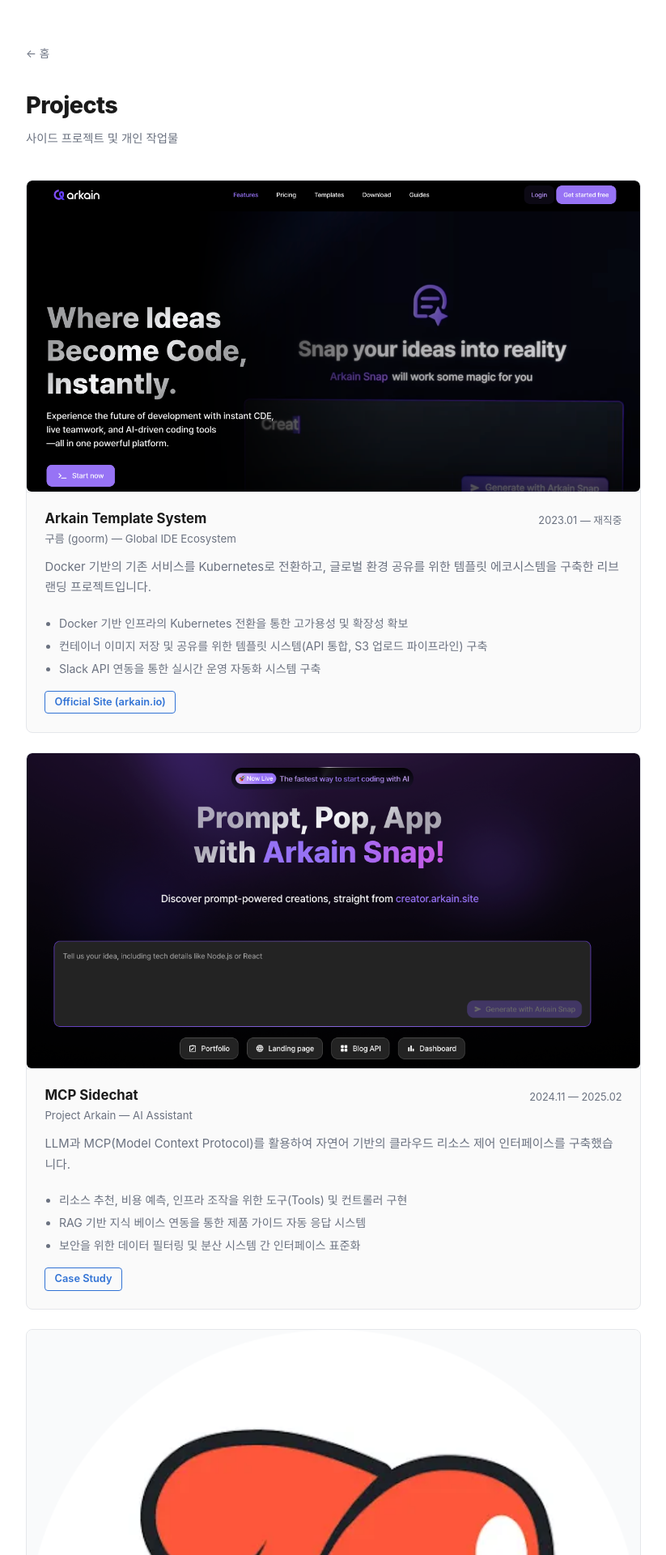
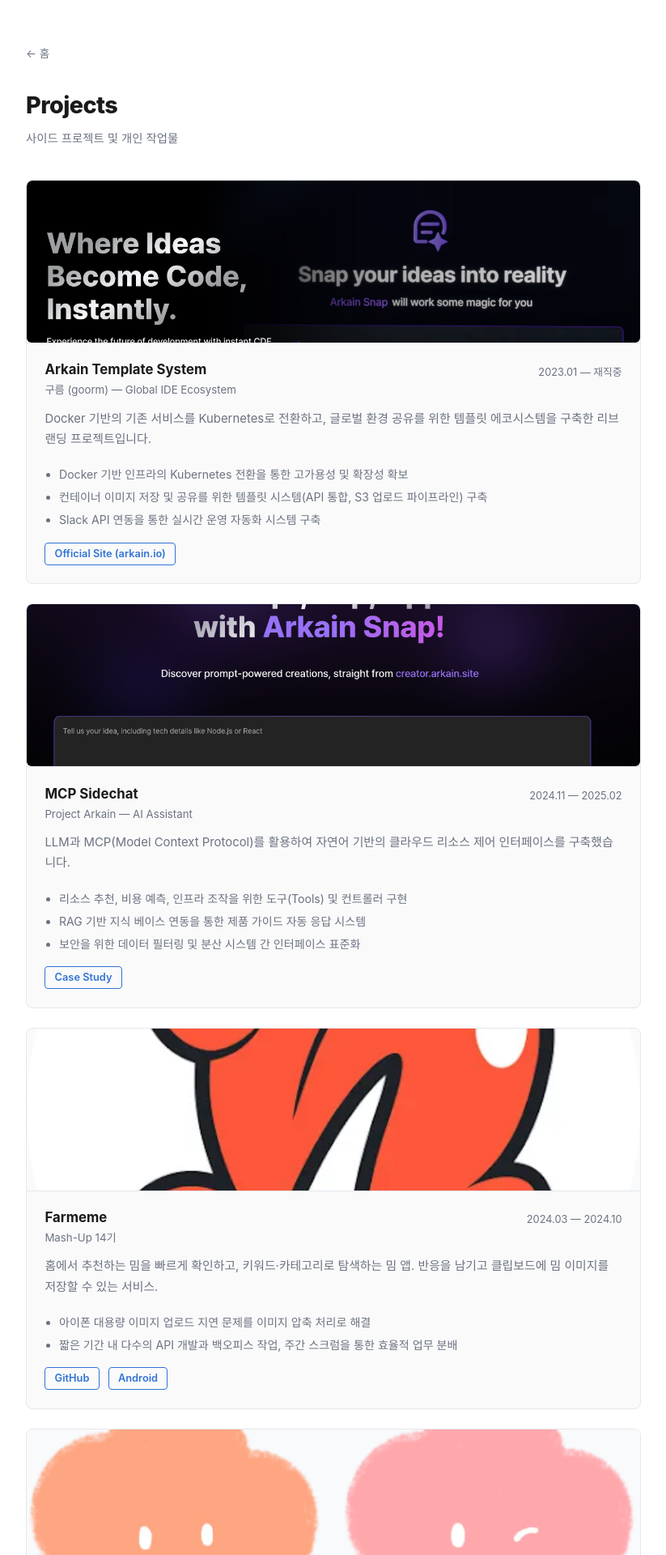
Before and after one commit to Hyun-git/Hyun-git.github.io, a Jekyll site: the page built from projects.md, in a window 1280 px wide. Shown: the top 1920 px of the page at 81% size, without its empty margins (228-1051 px from the left). Built offline with Jekyll 4.4.1, drawn with Linux system fonts in a browser that asks for light colours.

Commit message:
style: apply fixed height and object-fit cover to project thumbnails

```diff
--- a/_sass/portfolio-theme.scss
+++ b/_sass/portfolio-theme.scss
@@ -352,9 +352,9 @@ table, th, td {
 
   img {
     width: 100%;
-    height: auto; /* 고정 높이 제거하여 세로로 꽉 차게 함 */
+    height: 200px; /* 고정 높이로 통일감을 줌 */
     display: block;
-    object-fit: contain; /* 이미지 전체가 다 보이도록 설정 */
+    object-fit: cover; /* 영역을 꽉 채우도록 설정 */
   }
 }
 
@@ -364,7 +364,7 @@ table, th, td {
     width: calc(100% + 2.8rem);
 
     img {
-      height: auto;
+      height: 160px; /* 모바일에서는 높이를 조금 줄임 */
     }
   }
 }
```
